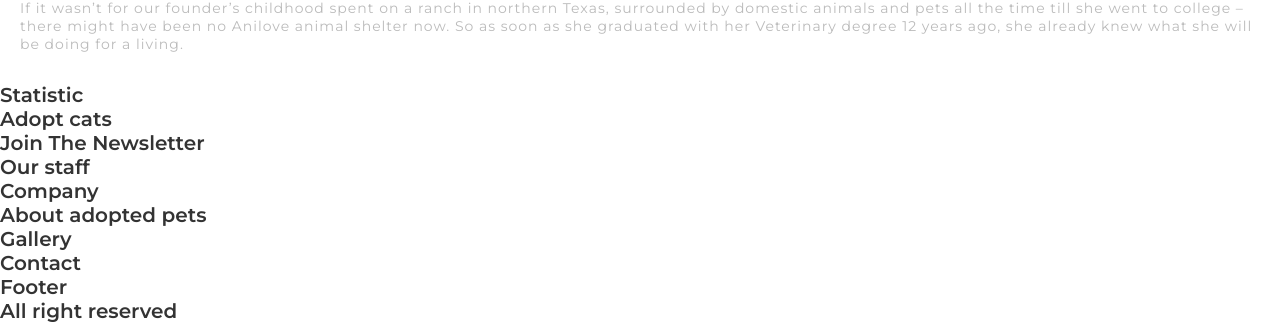
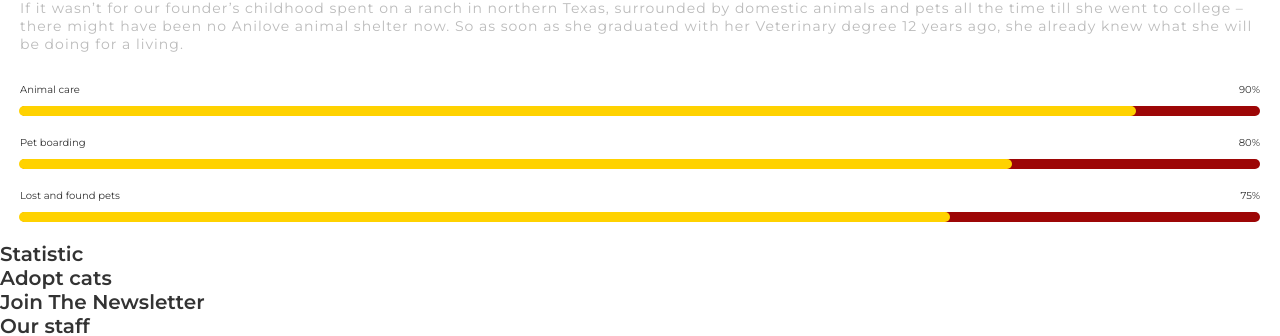
Before and after one commit to hugobosy/landing-adopted-pets, a React (Create React App) app: page / in a window 1280 px wide. Shown: the part 1202-1538 px from the top of the page. Built offline with nearby package versions, Linux system fonts and the light colour scheme.

Commit message:
add ProgressBar component with styles

```diff
--- /dev/null
+++ b/src/components/commons/ProgressBar/ProgressBar.tsx
@@ -0,0 +1,49 @@
+import React, {useState} from "react";
+import styled from "styled-components";
+
+interface ProgressProps {
+    label: string
+    percent: number
+}
+
+export const ProgressBar = (props: ProgressProps) => {
+    const ProgressBar = styled.div`
+      display: grid;
+      grid-template-columns: repeat(2, 1fr);
+      grid-gap: 1rem;
+      padding: 1rem 0;
+
+      p:nth-child(1) {
+        place-self: flex-start;
+      }
+
+      p:nth-child(2) {
+        place-self: flex-end;
+      }
+      div {
+        position: relative;
+        grid-column: 1/3;
+        background-color: #9D0606;
+        height: 1rem;
+        border-radius: 20px;
+        &::before {
+          content: '';
+          position: absolute;
+          top: 0;
+          left: -1px;
+          width: calc(${props.percent}% + 1px);
+          height: 100%;
+          background-color: #FFD200;
+          border-radius: 20px;
+        }
+      }
+    `;
+
+    return (
+        <ProgressBar>
+            <p>{props.label}</p>
+            <p>{props.percent}%</p>
+            <div></div>
+        </ProgressBar>
+    )
+}
--- a/src/components/sections/AboutUs/AboutUs.tsx
+++ b/src/components/sections/AboutUs/AboutUs.tsx
@@ -4,6 +4,7 @@ import styled from "styled-components";
 import {LabelTitleSection} from "../../LabelTitleSection/LabelTitleSection";
 import {TitleSection} from "../../TitleSection/TitleSection";
 import {DescSection} from "../../DescSection/DescSection";
+import {ProgressBar} from "../../commons/ProgressBar/ProgressBar";
 
 export const AboutUs = () => {
     const AboutUs = styled.div`
@@ -34,6 +35,9 @@ export const AboutUs = () => {
                     <DescSection
                         text='If it wasn’t for our founder’s childhood spent on a ranch in northern Texas, surrounded by domestic animals and pets all the time till she went to college – there might have been no Anilove animal shelter now. So as soon as she graduated with her Veterinary degree 12 years ago, she already knew what she will be doing for a living.'
                     />
+                    <ProgressBar label="Animal care" percent={90}/>
+                    <ProgressBar label="Pet boarding" percent={80}/>
+                    <ProgressBar label="Lost and found pets" percent={75}/>
                 </div>
             </AboutUs>
         </Container>
```
